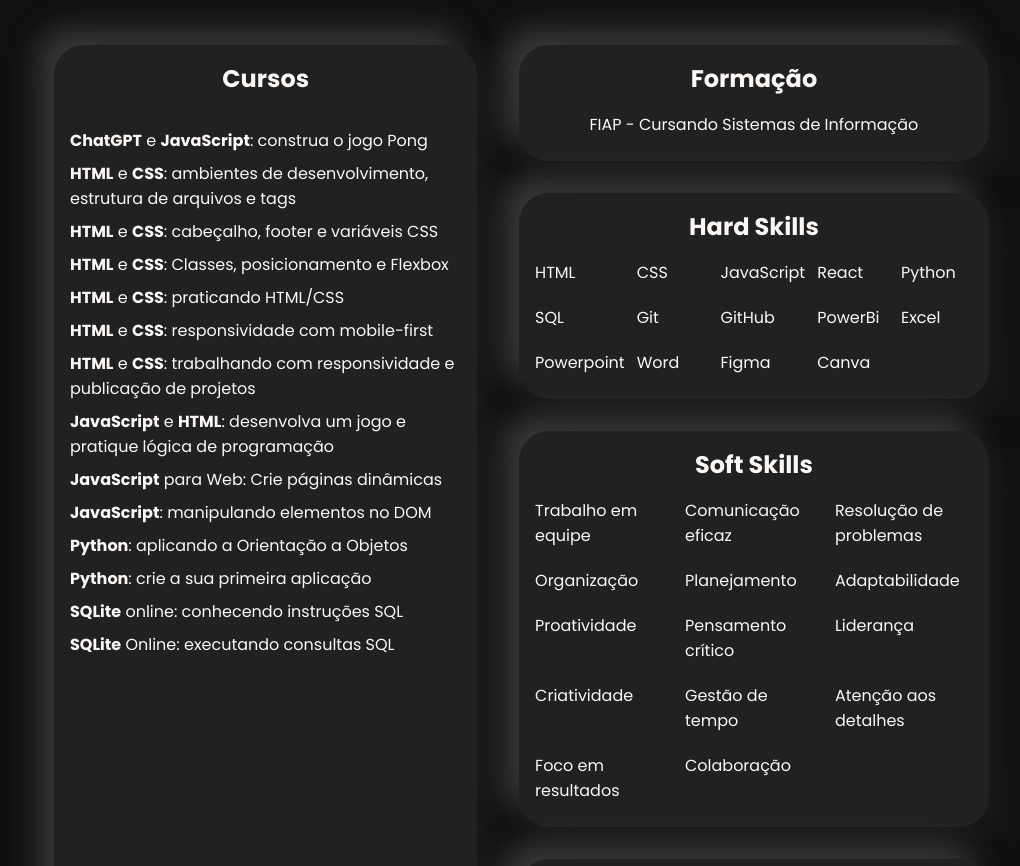
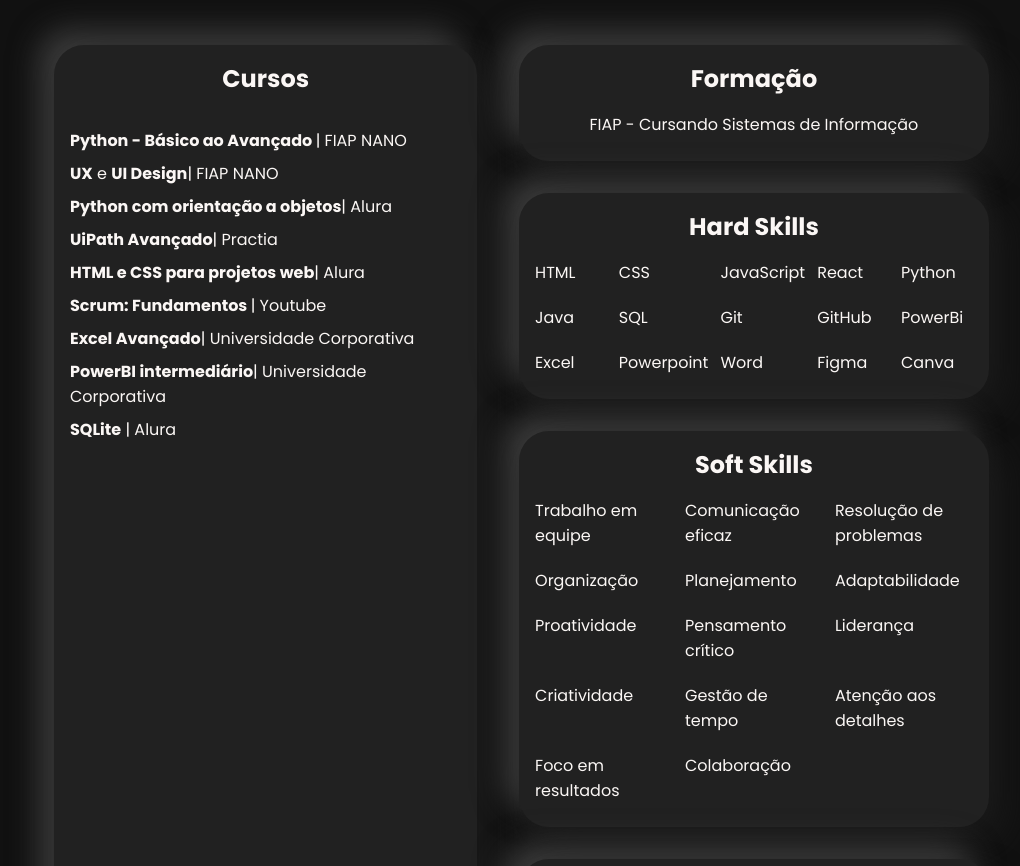
Before and after one commit to Bieelx/portifolio, a React (Create React App) app: page / in a window 1280 px wide. Shown: the part 1860-2726 px from the top of the page, without its empty margins (130-1150 px from the left). Built offline with nearby package versions, Linux system fonts and the light colour scheme.

Commit message:
Update curriculo.js

```diff
--- a/src/modulos/curriculo.js
+++ b/src/modulos/curriculo.js
@@ -9,20 +9,15 @@ function Curriculo() {
         <aside className='curriculo_box formacao single-column'>
             <h2>Cursos</h2>
             <ul>
-            <li><strong>ChatGPT</strong> e <strong>JavaScript</strong>: construa o jogo Pong</li>
-            <li><strong>HTML</strong> e <strong>CSS</strong>: ambientes de desenvolvimento, estrutura de arquivos e tags</li>
-            <li><strong>HTML</strong> e <strong>CSS</strong>: cabeçalho, footer e variáveis CSS</li>
-            <li><strong>HTML</strong> e <strong>CSS</strong>: Classes, posicionamento e Flexbox</li>
-            <li><strong>HTML</strong> e <strong>CSS</strong>: praticando HTML/CSS</li>
-            <li><strong>HTML</strong> e <strong>CSS</strong>: responsividade com mobile-first</li>
-            <li><strong>HTML</strong> e <strong>CSS</strong>: trabalhando com responsividade e publicação de projetos</li>
-            <li><strong>JavaScript</strong> e <strong>HTML</strong>: desenvolva um jogo e pratique lógica de programação</li>
-            <li><strong>JavaScript</strong> para Web: Crie páginas dinâmicas</li>
-            <li><strong>JavaScript</strong>: manipulando elementos no DOM</li>
-            <li><strong>Python</strong>: aplicando a Orientação a Objetos</li>
-            <li><strong>Python</strong>: crie a sua primeira aplicação</li>
-            <li><strong>SQLite</strong> online: conhecendo instruções SQL</li>
-            <li><strong>SQLite</strong> Online: executando consultas SQL</li>
+            <li><strong>Python - Básico ao Avançado </strong> | FIAP NANO</li>
+            <li><strong>UX</strong> e <strong>UI Design</strong>| FIAP NANO</li>
+            <li><strong>Python com orientação a objetos</strong>| Alura</li>
+            <li><strong>UiPath Avançado</strong>| Practia</li>
+            <li><strong>HTML e CSS para projetos web</strong>| Alura</li>
+            <li><strong>Scrum: Fundamentos </strong>| Youtube</li>
+            <li><strong>Excel Avançado</strong>| Universidade Corporativa</li>
+            <li><strong>PowerBI intermediário</strong>| Universidade Corporativa</li>
+            <li><strong>SQLite</strong> | Alura</li>
             </ul>
         </aside>
         <div className='curriculo_box-container'>
@@ -40,6 +35,7 @@ function Curriculo() {
                 <li>JavaScript</li>
                 <li>React</li>
                 <li>Python</li>
+                <li>Java</li>
                 <li>SQL</li>
                 <li>Git</li>
                 <li>GitHub</li>
```
